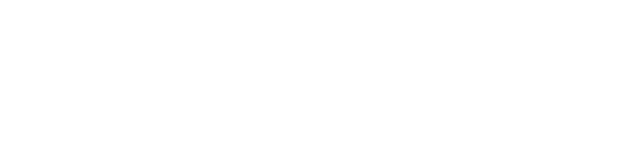
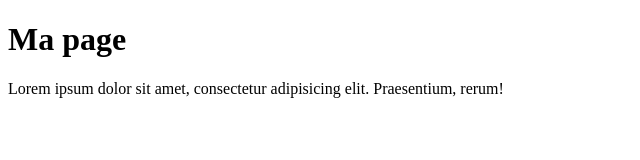
Before and after one commit to Gildas-Tchoumi/getsmarter-git, a plain HTML site: page index.html in a window 1280 px wide. Shown: the whole page, without its empty margins (0-640 px from the left). Drawn offline with Linux system fonts and the light colour scheme.

Commit message:
ajout h1

```diff
--- a/index.html
+++ b/index.html
@@ -6,6 +6,7 @@
     <title>Document</title>
 </head>
 <body>
-
+    <h1>Ma page</h1>
+    <p>Lorem ipsum dolor sit amet, consectetur adipisicing elit. Praesentium, rerum!</p>
 </body>
 </html>
```
